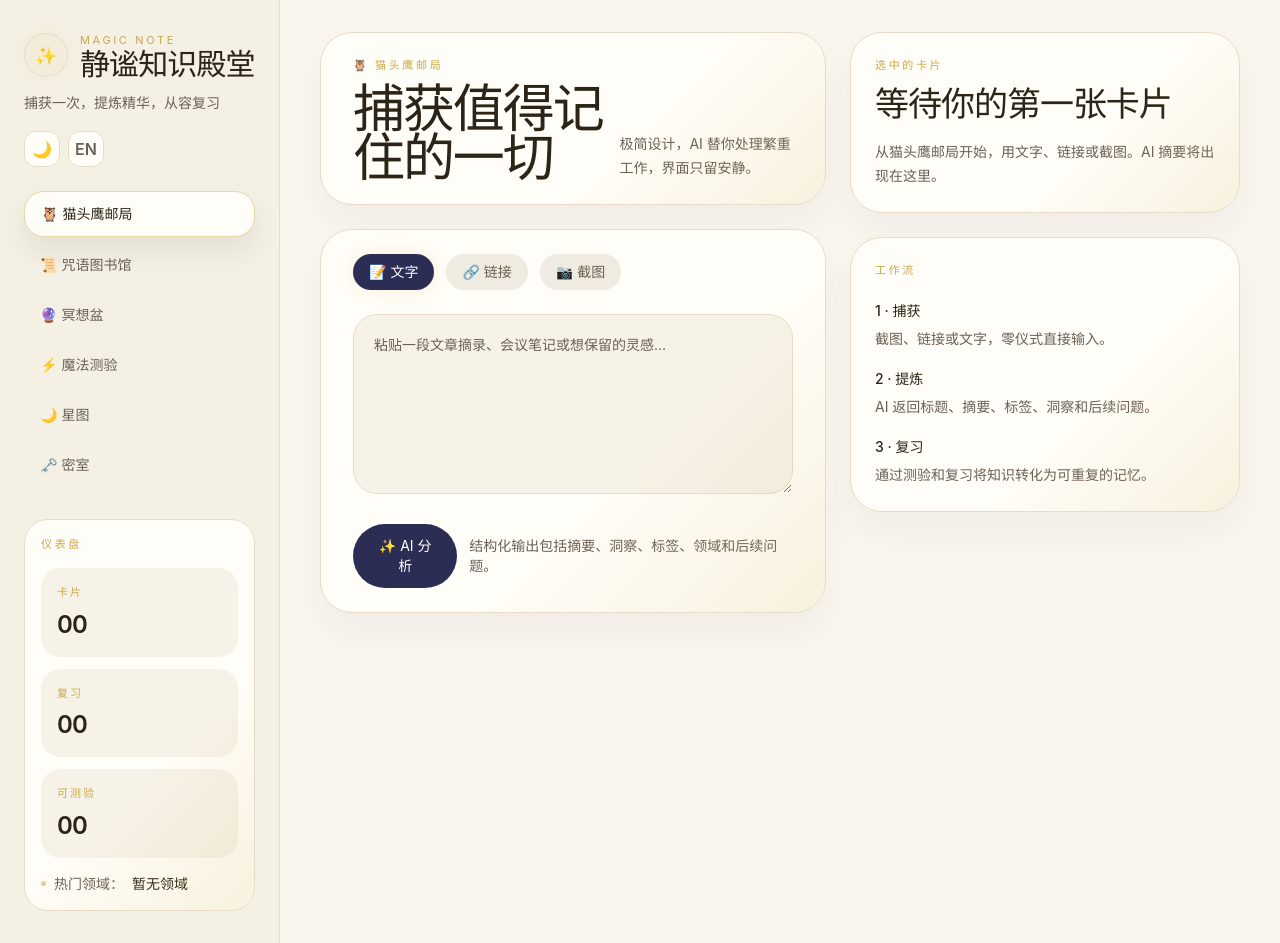
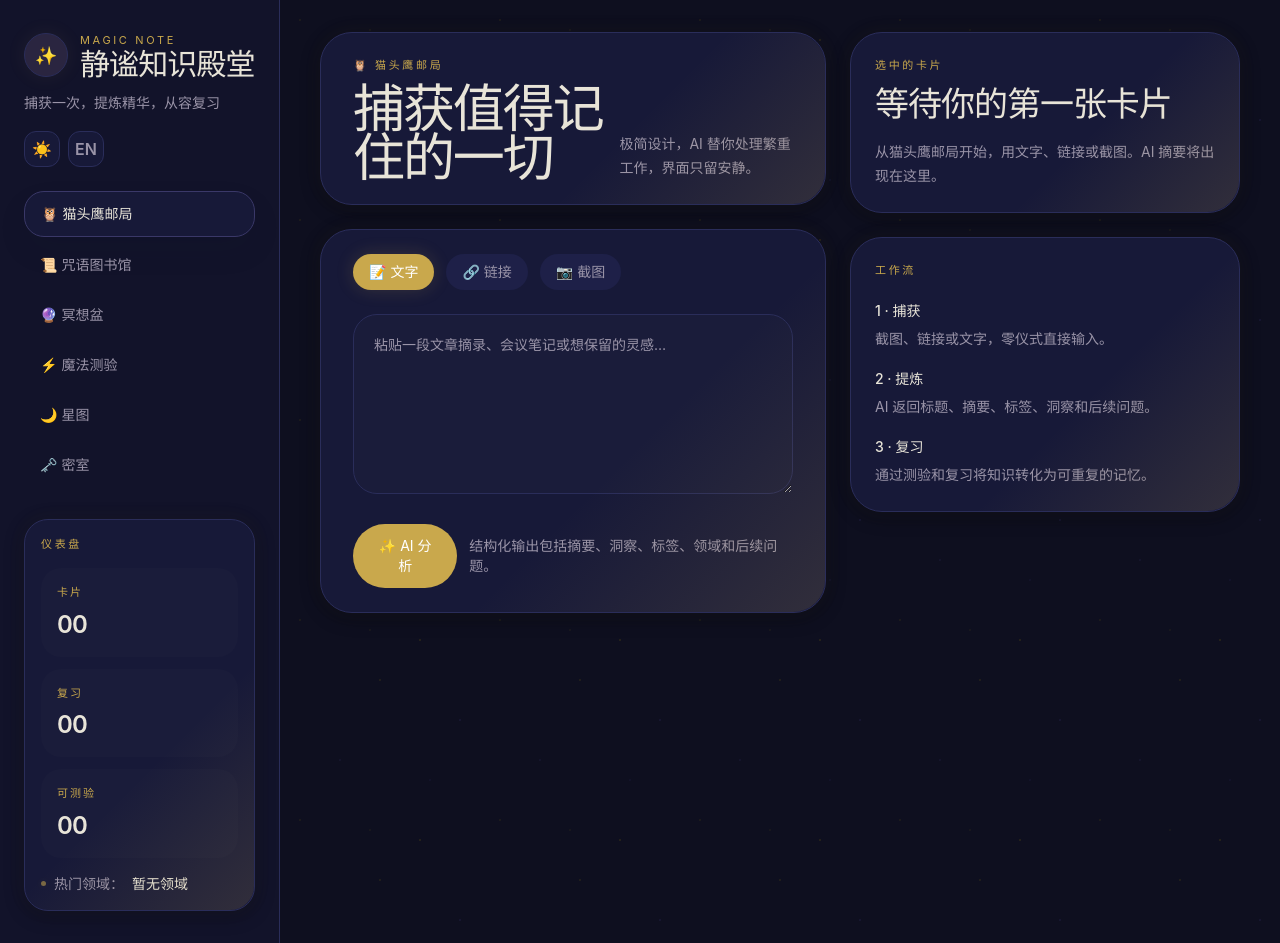
Before and after one commit to BonnieLee0917/Magic-note, a Next.js app: page / in a window 1280 px wide. Built offline with nearby package versions, Linux system fonts and the light colour scheme.

Commit message:
fix: wechat link extraction + default dark/zh + api improvements

```diff
--- a/app/page.tsx
+++ b/app/page.tsx
@@ -41,7 +41,7 @@ const headerMap: Record<NavKey, TKey> = {
 
 export default function Home() {
   const [mounted, setMounted] = useState(false);
-  const [theme, setTheme] = useState<Theme>("light");
+  const [theme, setTheme] = useState<Theme>("dark");
   const [lang, setLang] = useState<Lang>("zh");
   const [activeNav, setActiveNav] = useState<NavKey>("Inbox");
   const [inputMode, setInputMode] = useState<InputMode>("text");
@@ -59,7 +59,7 @@ export default function Home() {
   const [selectedAnswers, setSelectedAnswers] = useState<Record<number, number>>({});
 
   useEffect(() => {
-    const savedTheme = (localStorage.getItem("magic-note-theme") as Theme) || "light";
+    const savedTheme = (localStorage.getItem("magic-note-theme") as Theme) || "dark";
     const savedLang = (localStorage.getItem("magic-note-lang") as Lang) || "zh";
     setTheme(savedTheme);
     setLang(savedLang);
```
